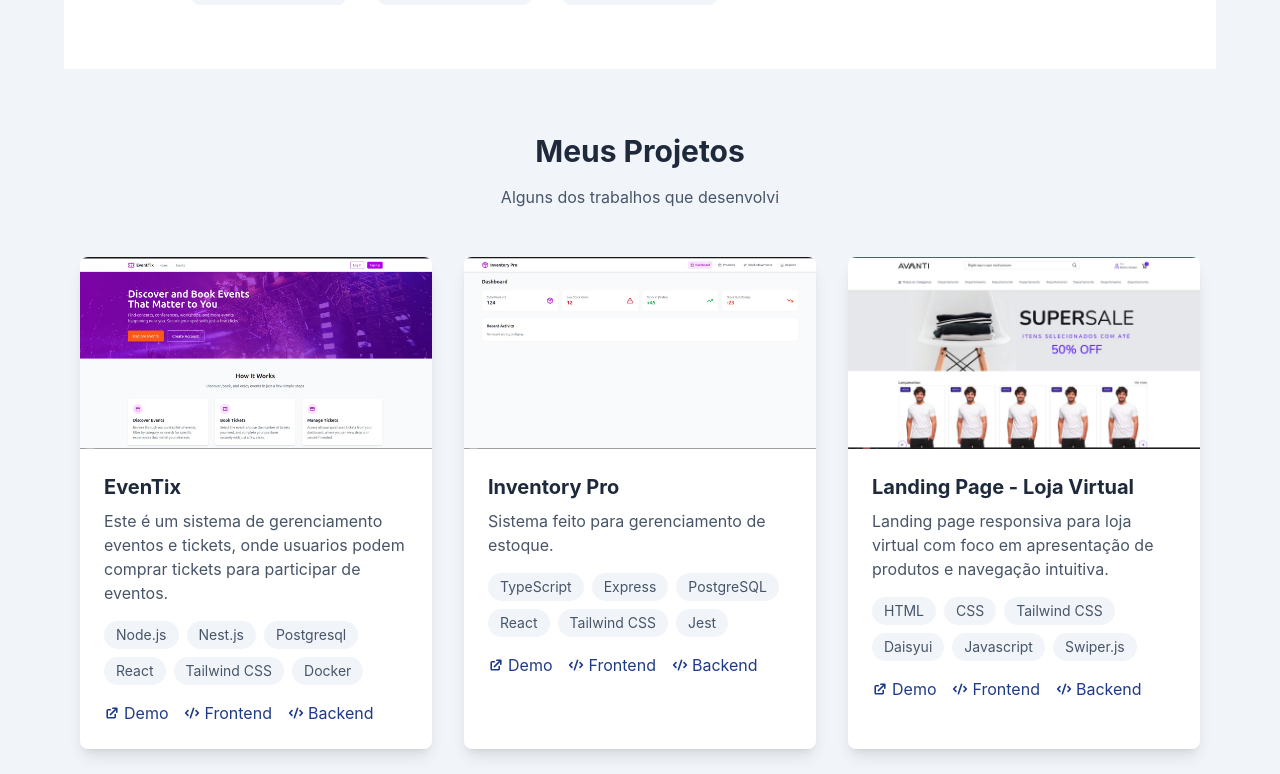
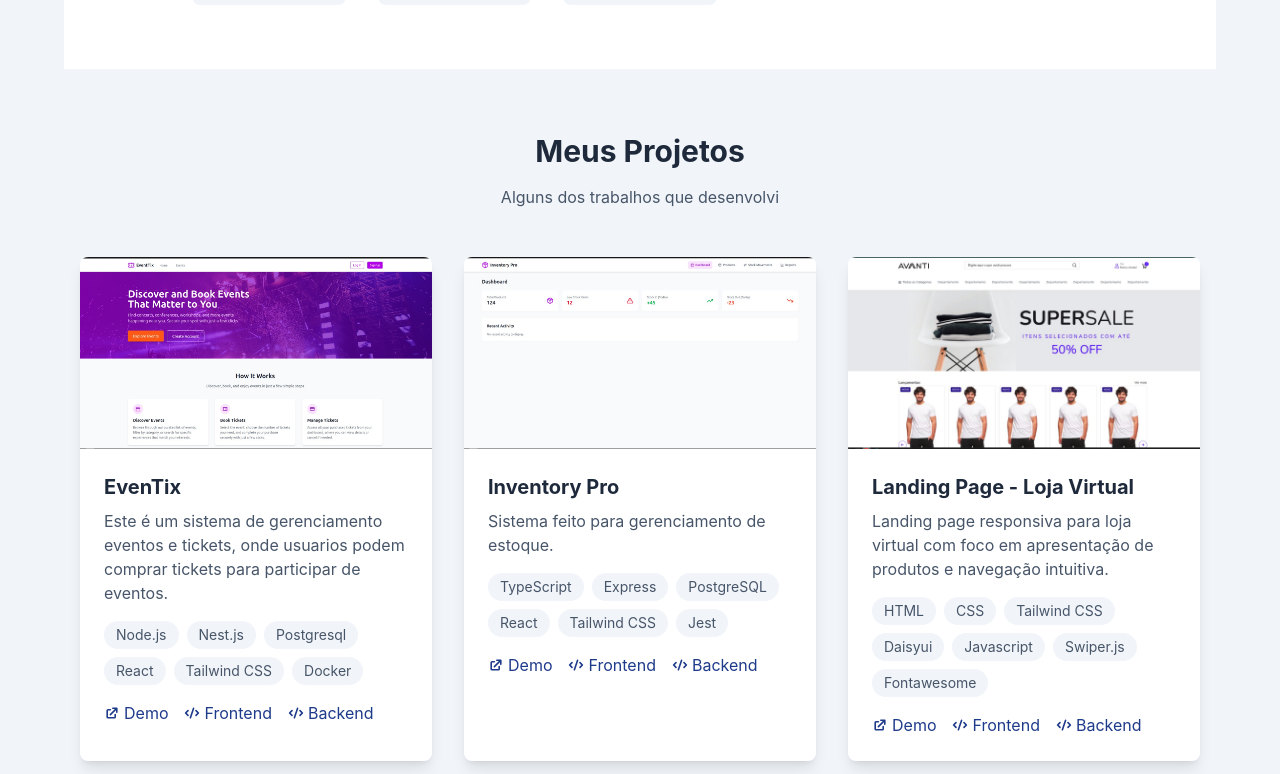
Before and after one commit to RodrigoPaulaLopes/portfolio-rodrigo, a React (Vite) app: page / in a window 1280 px wide. Shown: the part 2023-2797 px from the top of the page. Built offline with nearby package versions, Linux system fonts and the light colour scheme.

Commit message:
Implement code changes to enhance functionality and improve performance

```diff
--- a/src/components/Projects.tsx
+++ b/src/components/Projects.tsx
@@ -15,7 +15,8 @@ const Projects = () => {
       image: "/assets/eventix.jpeg",
       tech: ['Node.js', 'Nest.js', 'Postgresql', 'React', 'Tailwind CSS', 'Docker'],
       liveUrl: '#',
-      codeUrl: 'https://github.com/RodrigoPaulaLopes/eventify',
+      frontend: 'https://github.com/RodrigoPaulaLopes/eventify',
+      backend: 'https://github.com/RodrigoPaulaLopes/eventify',
     },
     {
       title: 'Inventory Pro',
@@ -23,15 +24,17 @@ const Projects = () => {
       image: '/assets/inventory_pro.jpeg',
       tech: ['TypeScript', 'Express', 'PostgreSQL', 'React', 'Tailwind CSS', 'Jest'],
       liveUrl: '#',
-      codeUrl: 'https://github.com/RodrigoPaulaLopes/api-vendas',
+      frontend: 'https://github.com/RodrigoPaulaLopes/api-vendas',
+      backend: 'https://github.com/RodrigoPaulaLopes/api-vendas',
     },
     {
       title: 'Landing Page - Loja Virtual',
       description: 'Landing page responsiva para loja virtual com foco em apresentação de produtos e navegação intuitiva.',
       image: '/assets/avanti_virtual.jpeg',
-      tech: ['HTML', 'CSS', 'Tailwind CSS', 'Daisyui', 'Javascript', 'Swiper.js'],
+      tech: ['HTML', 'CSS', 'Tailwind CSS', 'Daisyui', 'Javascript', 'Swiper.js', 'Fontawesome'],
       liveUrl: 'https://virtualstore-avanti.netlify.app/',
-      codeUrl: '#',
+      frontend: 'https://github.com/RodrigoPaulaLopes/avanti---project-1',
+      backend: 'https://github.com/RodrigoPaulaLopes/avanti---project-1',
     },
     {
       title: 'GitPeek - buscar perfis no github',
@@ -39,15 +42,26 @@ const Projects = () => {
       image: '/assets/github_find.jpeg',
       tech: ['React', 'Typescript', 'Tailwind CSS', 'Daisyui', 'Axios'],
       liveUrl: 'https://gitpeek-avanti.netlify.app/',
-      codeUrl: '#',
+      frontend: 'https://github.com/RodrigoPaulaLopes/gitpeek',
+      backend: 'https://github.com/RodrigoPaulaLopes/gitpeek',
     },
     {
       title: 'People Cysource',
       description: 'Sistema de gerenciamento de usuarios.',
-      image: 'https://via.placeholder.com/500x300',
-      tech: ['React', 'Typescript', 'Python', 'Flask'],
+      image: '/assets/cysource.jpeg',
+      tech: ['React', 'Typescript', 'Bootstrap', 'Python', 'Flask'],
       liveUrl: '#',
-      codeUrl: '#',
+      frontend: 'https://github.com/RodrigoPaulaLopes/people_cysource#',
+      backend: 'https://github.com/RodrigoPaulaLopes/projeto_cysource_python',
+    },
+    {
+      title: 'Chatter - chat em tempo real',
+      description: 'Aplicação de chat em tempo real ',
+      image: '/assets/chatter.jpeg',
+      tech: ['React', 'Typescript', 'Graphql', 'Nestjs', 'Material UI', 'websockets'],
+      liveUrl: '#',
+      frontend: '#',
+      backend: '#',
     },
   ];
 
@@ -99,13 +113,13 @@ const Projects = () => {
                   <HiExternalLink className="mr-1" /> Demo
                 </a>
                 <a
-                  href={project.codeUrl}
+                  href={project.frontend}
                   className="flex items-center text-primary hover:text-accent transition-colors"
                 >
                   <HiCode className="mr-1" /> Frontend
                 </a>
                 <a
-                  href={project.codeUrl}
+                  href={project.backend}
                   className="flex items-center text-primary hover:text-accent transition-colors"
                 >
                   <HiCode className="mr-1" /> Backend
```
Also changed, not shown: public/assets/chatter.jpeg (added), public/assets/cysource.jpeg (added).
